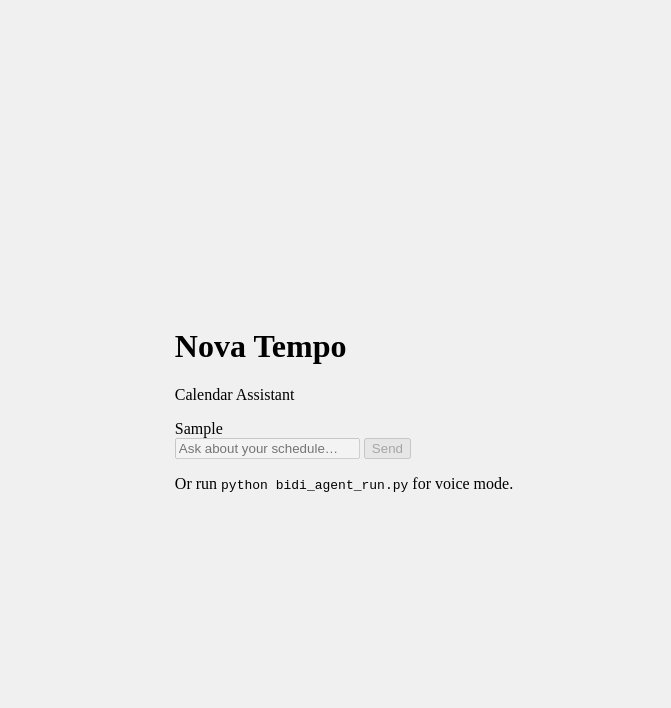
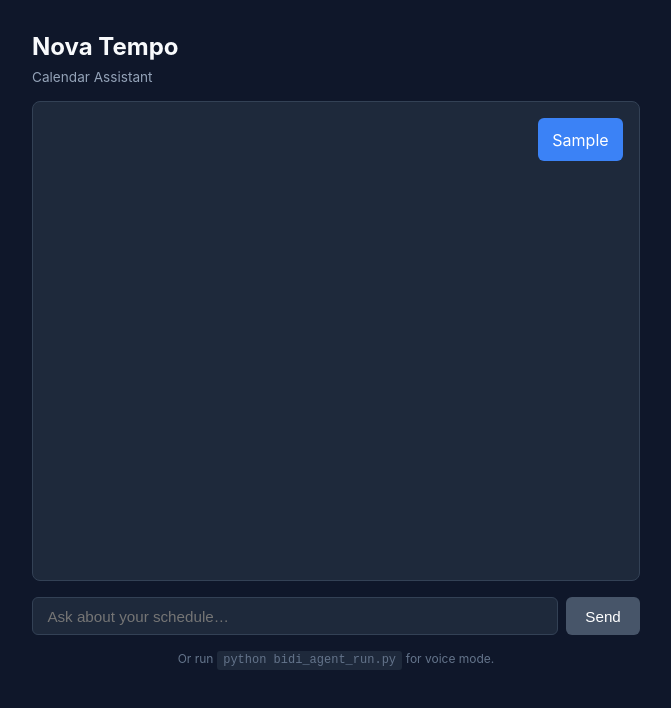
Before and after one commit to anonymousminh/nova-tempo, a plain HTML site: page frontend/index.html in a window 1280 px wide. Both pictures are taken after typing "Sample" into the empty fields and a click on the button "Send". Shown: the whole page, without its empty margins (304-975 px from the left). Drawn offline with nearby package versions, Linux system fonts and the light colour scheme; no server answers.

Commit message:
style: Revamp CSS for chat interface; enhance layout, colors, and message styling for improved user experience

```diff
--- a/frontend/style.css
+++ b/frontend/style.css
@@ -1,36 +1,134 @@
-#enable-button {
-    background-color: beige;
+* { box-sizing: border-box; margin: 0; padding: 0; }
+
+body {
+    display: flex;
+    justify-content: center;
+    min-height: 100vh;
+    background: #0f172a;
+    color: #e2e8f0;
+    font-family: -apple-system, BlinkMacSystemFont, "Segoe UI", Roboto, sans-serif;
+}
+
+#app {
+    width: 100%;
+    max-width: 640px;
+    display: flex;
+    flex-direction: column;
+    padding: 2rem 1rem;
+    gap: 1rem;
+}
+
+h1 {
+    font-size: 1.5rem;
+    font-weight: 700;
+    color: #f8fafc;
+}
+
+.subtitle {
+    font-size: 0.85rem;
+    color: #94a3b8;
+    margin-top: -0.5rem;
+}
+
+#chat-log {
+    flex: 1;
+    min-height: 300px;
+    max-height: 60vh;
+    overflow-y: auto;
+    display: flex;
+    flex-direction: column;
+    gap: 0.75rem;
+    padding: 1rem;
+    background: #1e293b;
+    border-radius: 8px;
+    border: 1px solid #334155;
+}
+
+.msg {
+    padding: 0.6rem 0.9rem;
+    border-radius: 6px;
+    line-height: 1.5;
+    max-width: 85%;
+    word-wrap: break-word;
+    white-space: pre-wrap;
+}
+
+.msg.user {
+    align-self: flex-end;
+    background: #3b82f6;
+    color: #fff;
+}
+
+.msg.agent {
+    align-self: flex-start;
+    background: #334155;
+    color: #e2e8f0;
+}
+
+.msg.error {
+    align-self: flex-start;
+    background: #7f1d1d;
+    color: #fca5a5;
+}
+
+.msg.streaming::after {
+    content: "▍";
+    animation: blink 0.6s steps(2) infinite;
+}
+
+@keyframes blink {
+    0% { opacity: 1; }
+    50% { opacity: 0; }
+}
+
+#chat-form {
+    display: flex;
+    gap: 0.5rem;
+}
+
+#chat-input {
+    flex: 1;
+    padding: 0.6rem 0.9rem;
+    border-radius: 6px;
+    border: 1px solid #334155;
+    background: #1e293b;
+    color: #e2e8f0;
+    font-size: 0.95rem;
+    outline: none;
+}
+
+#chat-input:focus {
+    border-color: #3b82f6;
+}
+
+#chat-form button {
+    padding: 0.6rem 1.2rem;
+    border-radius: 6px;
+    border: none;
+    background: #3b82f6;
+    color: #fff;
+    font-size: 0.95rem;
     cursor: pointer;
 }
 
-body {
-    display: flex;
-    flex-direction: column;
-    align-items: center;
-    justify-content: center;
-    min-height: 100vh;
-    width: 100vw;
-    background-color: #f0f0f0;
-    gap: 0.75rem;
+#chat-form button:hover {
+    background: #2563eb;
 }
 
-#waveform-container {
-    display: flex;
-    flex-direction: column;
-    align-items: center;
-    gap: 0.25rem;
+#chat-form button:disabled {
+    background: #475569;
+    cursor: not-allowed;
 }
 
-.waveform-label {
+.hint {
     font-size: 0.75rem;
-    color: #555;
-    margin: 0;
+    color: #64748b;
+    text-align: center;
 }
 
-#waveform-out,
-#waveform-in {
-    display: block;
-    background: rgba(0, 0, 0, 0.05);
-    border-radius: 4px;
-    border: 1px solid #ddd;
+.hint code {
+    background: #1e293b;
+    padding: 0.15rem 0.4rem;
+    border-radius: 3px;
+    font-size: 0.75rem;
 }
```
